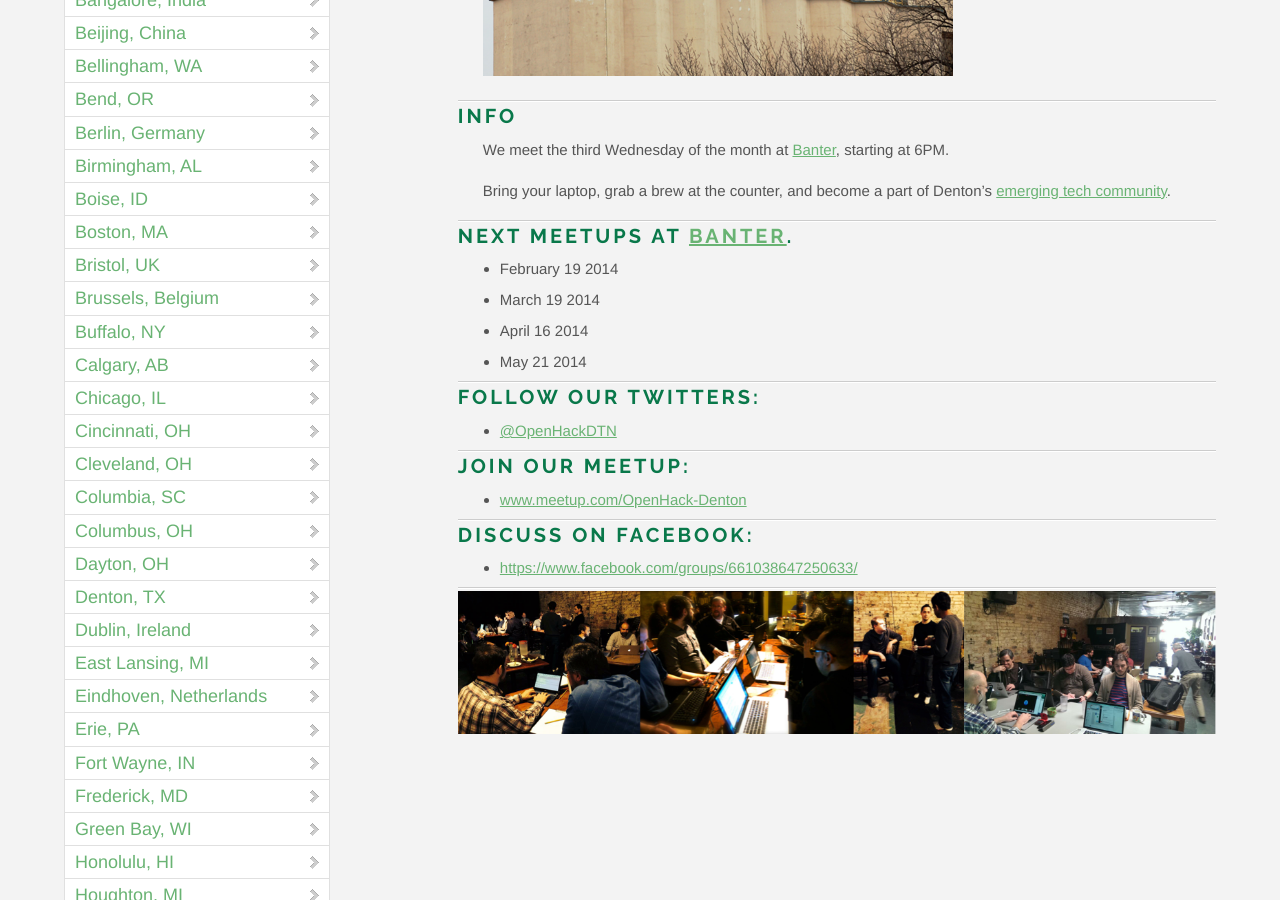
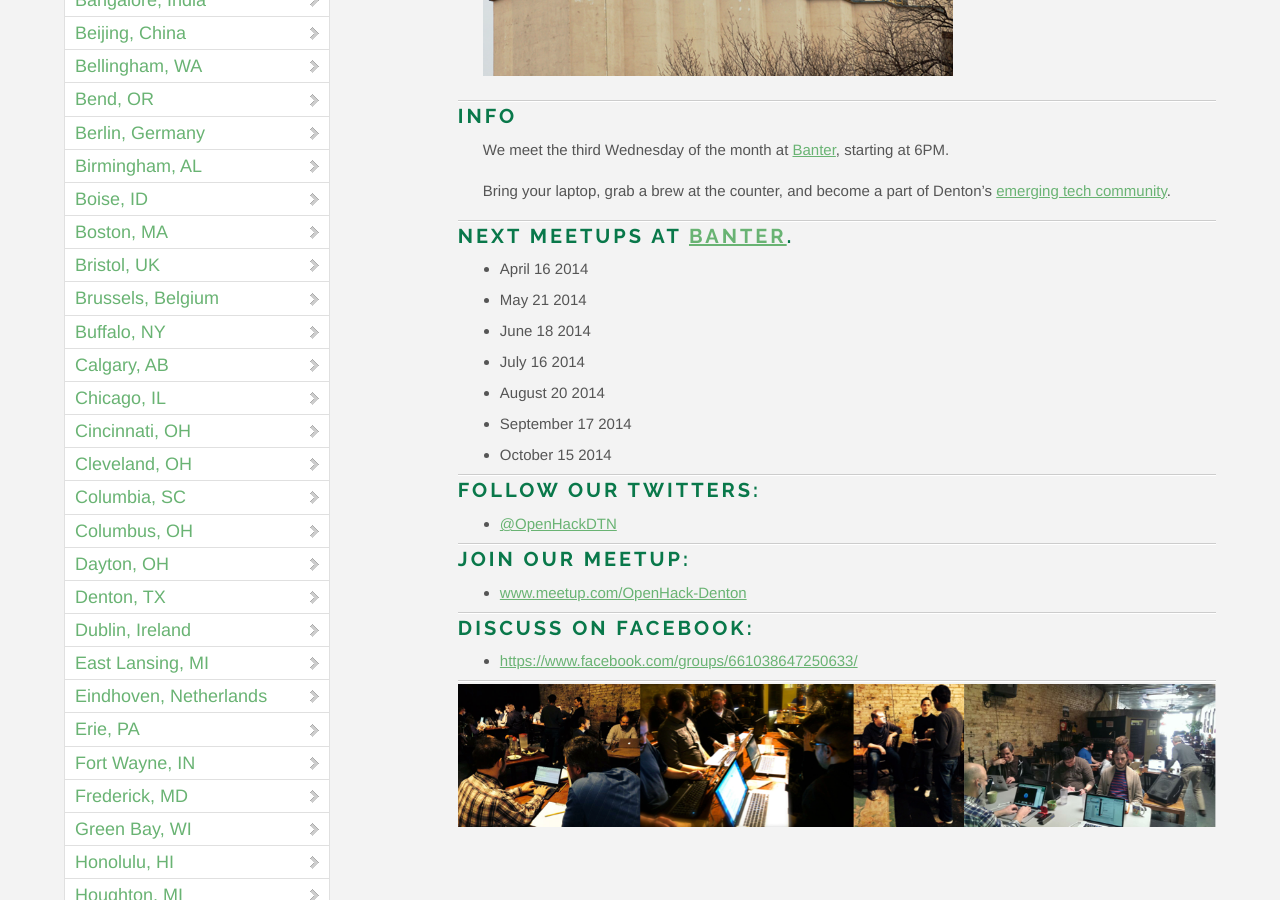
Before and after one commit to OpenHack/openhack.github.com, a Jekyll site: the page built from denton/index.markdown, in a window 1280 px wide and 900 px high, scrolled down 398 px. Built offline with Jekyll 4.4.1, drawn with Linux system fonts in a browser that asks for light colours; nearby versions of some CDN libraries; Markdown is read by kramdown in place of the engine named in the settings; comment, search, counter and statistics services are not loaded.

Commit message:
upated 2014 dates

```diff
--- a/denton/index.markdown
+++ b/denton/index.markdown
@@ -15,10 +15,13 @@
 
 ### Next meetups at [Banter](http://dentonbanter.com/).
 
-* February 19 2014
-* March 19 2014
 * April 16 2014
 * May 21 2014
+* June 18 2014
+* July 16 2014
+* August 20 2014
+* September 17 2014
+* October 15 2014
 
 ### Follow our twitters:
 
```
